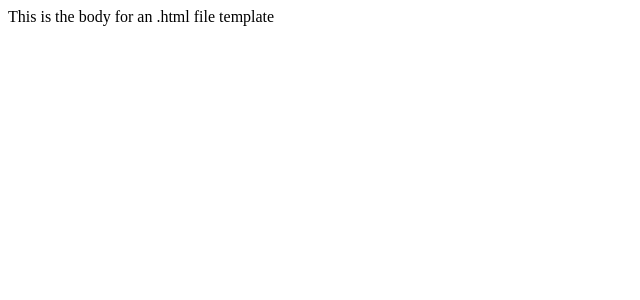
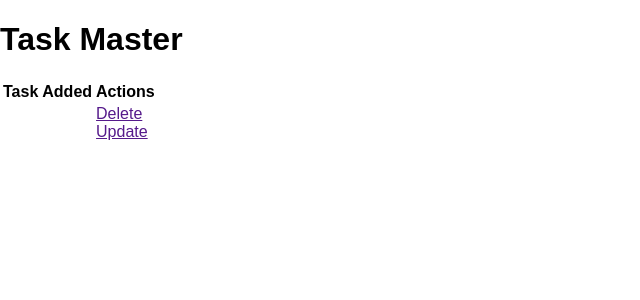
Before and after one commit to Xicotrainer/flask_project, a Flask app: page / in a window 1280 px wide. Shown: the top 300 px of the page, without its empty margins (0-640 px from the left). Run offline with Flask 2, Linux system fonts and the light colour scheme.

Commit message:
Database was created. Index get a new structure for the main page (html)

```diff
--- a/app.py
+++ b/app.py
@@ -1,7 +1,20 @@
 from flask import Flask
 from flask import render_template
+from flask import url_for
+from flask_sqlalchemy import SQLAlchemy
+from datetime import datetime
 
 app = Flask(__name__)
+app.config['SQLALCHEMY_DATABASE_URI'] = 'sqlite:///test.db'
+db = SQLAlchemy(app)
+
+class Todo(db.Model):
+    id = db.Column(db.Integer, primary_key = True)
+    content = db.Column(db.String(200), nullable=False)
+    date_created = db.Column(db.DateTime, default=datetime.utcnow)
+
+    def __repr__(self):
+        return '<Task %r>' % self.id
 
 @app.route('/')
 def index():
@@ -9,3 +22,5 @@ def index():
 
 if __name__ == '__main__':
     app.run(debug=True)
+
+# https://www.youtube.com/watch?v=Z1RJmh_OqeA
--- /dev/null
+++ b/static/css/main.css
@@ -0,0 +1,4 @@
+body {
+    margin: 0;
+    font-family: sans-serif;
+}
--- a/templates/base.html
+++ b/templates/base.html
@@ -4,9 +4,10 @@
     <meta charset="UTF-8">
     <meta name="viewport" content="width=device-width, initial-scale=1.0">
     <meta http-equiv="X-UA-Compatible" content="ie=edge">
-    {% block head %}{% end block %}
+    <link rel="stylesheet" href="{{ url_for('static', filename='css/main.css') }}">
+    {% block head %}{% endblock %}
 </head>
 <body>
-    {% block head %}{% end block %}
+    {% block body %}{% endblock %}
 </body>
 </html>
--- a/templates/index.html
+++ b/templates/index.html
@@ -1,12 +1,27 @@
-<!DOCTYPE html>
-<html lang="en">
-<head>
-    <meta charset="UTF-8">
-    <meta name="viewport" content="width=device-width, initial-scale=1.0">
-    <meta http-equiv="X-UA-Compatible" content="ie=edge">
-    <title>Document</title>
-</head>
-<body>
-    This is the body for an .html file template
-</body>
-</html>
+{% extends 'base.html' %}
+
+{% block head %}
+
+{% endblock %}
+
+{% block body %}
+<div class="content">
+    <h1>Task Master</h1>
+    <table>
+        <tr>
+            <th>Task</th>
+            <th>Added</th>
+            <th>Actions</th>
+        </tr>
+        <tr>
+            <td></td>
+            <td></td>
+            <td>
+                <a href="">Delete</a>
+                <br>
+                <a href="">Update</a>
+            </td>
+        </tr>
+    </table>
+</div>
+{% endblock %}
```
Also changed, not shown: test.db (added).
